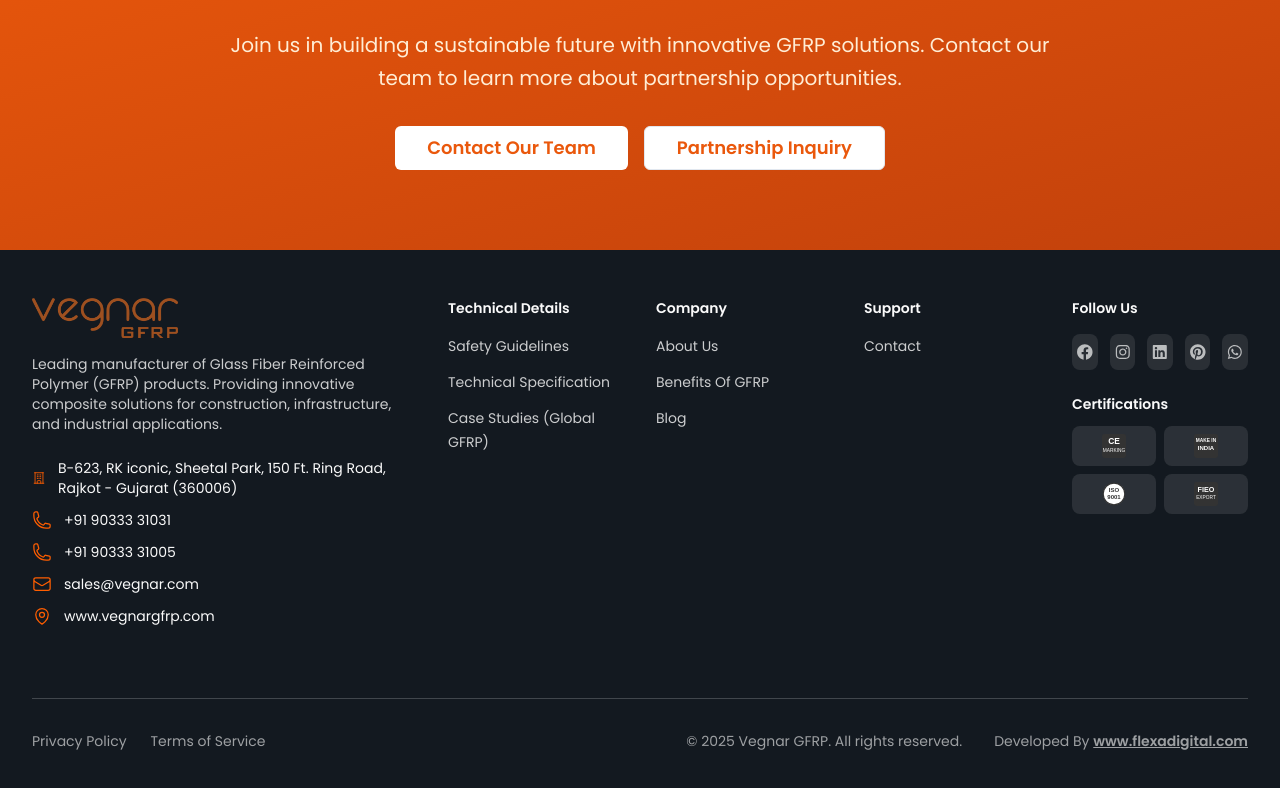
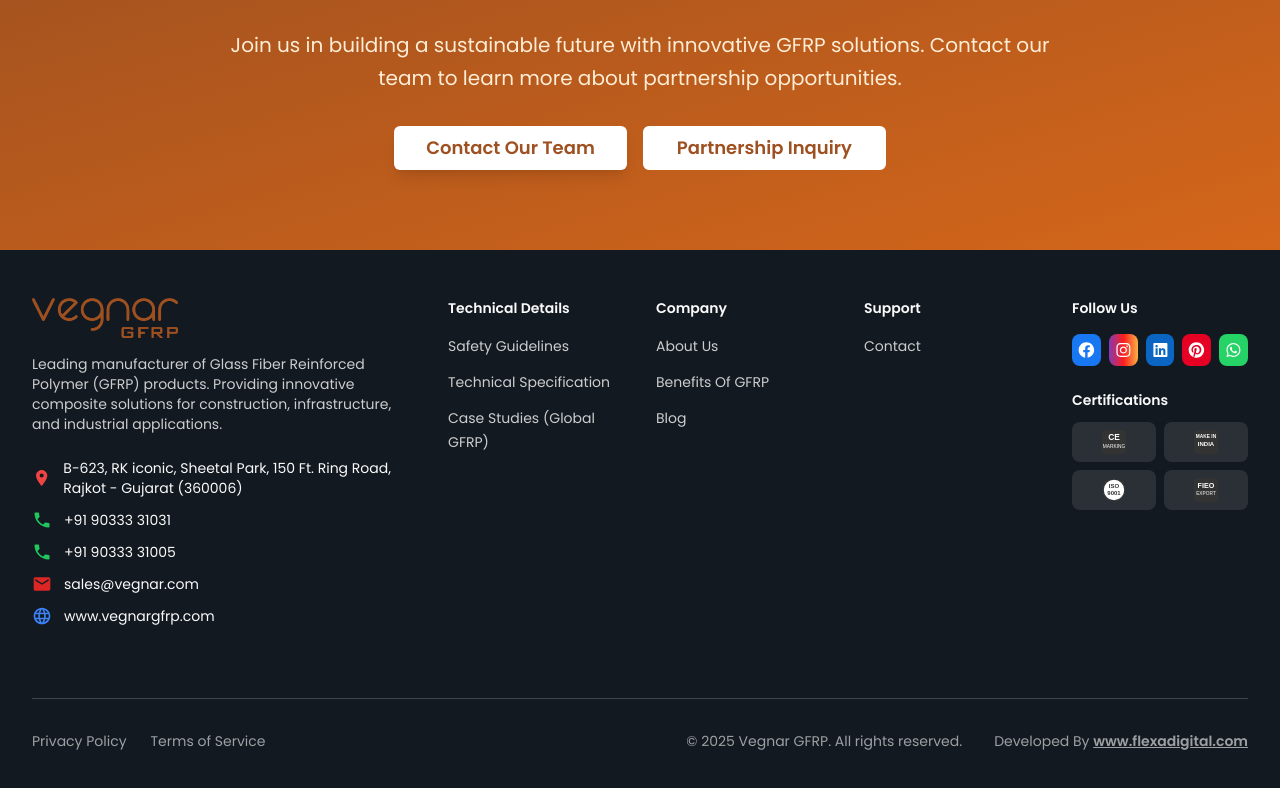
Before and after one commit to gabbar360/vegnar-gfrp_next, a Next.js app: page /corporate-identity in a window 1280 px wide. Shown: the part 1937-2725 px from the top of the page. Built offline with nearby package versions, Linux system fonts and the light colour scheme.

Commit message:
fix footer icon

```diff
--- a/src/app/corporate-identity/page.tsx
+++ b/src/app/corporate-identity/page.tsx
@@ -170,7 +170,7 @@
       </section>
 
       {/* CTA Section */}
-      <section className="py-20 bg-gradient-to-br from-orange-600 to-orange-700">
+      <section className="py-20 bg-gradient-to-br from-[#9e5020] to-[#d4661a]">
         <div className="mx-auto max-w-4xl px-6 lg:px-8 text-center">
           <h2 className="text-4xl font-bold text-white mb-6">
             Partner with VEGNAR GFRP
@@ -184,7 +184,7 @@
             <Link href="/contact">
               <Button
                 size="lg"
-                className="bg-white text-orange-600 hover:bg-orange-50 px-8 py-4 text-lg font-semibold"
+                className="bg-white text-[#9e5020] hover:bg-orange-50 px-8 py-4 text-lg font-semibold shadow-lg hover:shadow-xl transition-all duration-300"
               >
                 Contact Our Team
               </Button>
@@ -192,7 +192,7 @@
             <Button
               variant="outline"
               size="lg"
-              className="bg-white text-orange-600 hover:bg-orange-50 px-8 py-4 text-lg font-semibold"
+              className="bg-white text-[#9e5020] hover:bg-orange-50 border-2 border-white px-8 py-4 text-lg font-semibold transition-all duration-300"
             >
               Partnership Inquiry
             </Button>
--- a/src/components/Footer.tsx
+++ b/src/components/Footer.tsx
@@ -1,10 +1,4 @@
 import Link from 'next/link';
-import {
-  EnvelopeIcon,
-  PhoneIcon,
-  MapPinIcon,
-  BuildingOfficeIcon,
-} from '@heroicons/react/24/outline';
 import {
   FaFacebook,
   FaInstagram,
@@ -12,6 +6,13 @@
   FaPinterest,
   FaWhatsapp,
 } from 'react-icons/fa';
+import {
+  MdLocationOn,
+  MdPhone,
+  MdEmail,
+  MdLanguage,
+  MdBusiness,
+} from 'react-icons/md';
 
 const navigation = {
   products: [
@@ -53,26 +54,26 @@
             {/* Contact Info */}
             <div className="space-y-3 mb-6">
               <div className="flex items-center space-x-3">
-                <BuildingOfficeIcon className="h-5 w-5 text-primary" />
+                <MdLocationOn className="h-7 w-7 text-[#EF4444]" />
                 <span className="text-sm">
                   B-623, RK iconic, Sheetal Park, 150 Ft. Ring Road, Rajkot -
                   Gujarat (360006)
                 </span>
               </div>
               <div className="flex items-center space-x-3">
-                <PhoneIcon className="h-5 w-5 text-primary" />
+                <MdPhone className="h-5 w-5 text-[#22C55E]" />
                 <span className="text-sm">+91 90333 31031</span>
               </div>
               <div className="flex items-center space-x-3">
-                <PhoneIcon className="h-5 w-5 text-primary" />
+                <MdPhone className="h-5 w-5 text-[#22C55E]" />
                 <span className="text-sm">+91 90333 31005</span>
               </div>
               <div className="flex items-center space-x-3">
-                <EnvelopeIcon className="h-5 w-5 text-primary" />
+                <MdEmail className="h-5 w-5 text-[#DC2626]" />
                 <span className="text-sm">sales@vegnar.com</span>
               </div>
               <div className="flex items-center space-x-3">
-                <MapPinIcon className="h-5 w-5 text-primary" />
+                <MdLanguage className="h-5 w-5 text-[#3B82F6]" />
                 <span className="text-sm">www.vegnargfrp.com</span>
               </div>
             </div>
@@ -144,46 +145,46 @@
           {/* Social Media */}
           <div>
             <h3 className="text-sm font-semibold mb-4">Follow Us</h3>
-            <div className="flex space-x-3">
+            <div className="flex space-x-2">
               <a
                 href="https://www.facebook.com/profile.php?id=61581178121824"
                 target="_blank"
                 rel="noopener noreferrer"
-                className="w-9 h-9 bg-secondary-foreground/10 hover:bg-primary/20 rounded-lg flex items-center justify-center transition-all duration-300 hover:scale-110 group"
+                className="w-12 h-8 bg-[#1877F2] hover:bg-[#166FE5] rounded-lg flex items-center justify-center transition-all duration-300 hover:scale-110 group"
               >
-                <FaFacebook className="w-8 h-4 text-secondary-foreground/70 group-hover:text-primary transition-colors" />
+                <FaFacebook className="w-8 h-4 text-white" />
               </a>
               <a
                 href="https://www.instagram.com/vegnargfrp/"
                 target="_blank"
                 rel="noopener noreferrer"
-                className="w-9 h-9 bg-secondary-foreground/10 hover:bg-primary/20 rounded-lg flex items-center justify-center transition-all duration-300 hover:scale-110 group"
+                className="w-12 h-8 bg-gradient-to-r from-[#833AB4] via-[#FD1D1D] to-[#FCB045] hover:from-[#7B2CBF] hover:via-[#E91E63] hover:to-[#FF9800] rounded-lg flex items-center justify-center transition-all duration-300 hover:scale-110 group"
               >
-                <FaInstagram className="w-8 h-4 text-secondary-foreground/70 group-hover:text-primary transition-colors" />
+                <FaInstagram className="w-8 h-4 text-white" />
               </a>
               <a
                 href="https://www.linkedin.com/company/vegnar-gfrp/"
                 target="_blank"
                 rel="noopener noreferrer"
-                className="w-9 h-9 bg-secondary-foreground/10 hover:bg-primary/20 rounded-lg flex items-center justify-center transition-all duration-300 hover:scale-110 group"
+                className="w-12 h-8 bg-[#0A66C2] hover:bg-[#095BA8] rounded-lg flex items-center justify-center transition-all duration-300 hover:scale-110 group"
               >
-                <FaLinkedin className="w-8 h-4 text-secondary-foreground/70 group-hover:text-primary transition-colors" />
+                <FaLinkedin className="w-8 h-4 text-white" />
               </a>
               <a
                 href="https://www.pinterest.com/vegnargfrp/"
                 target="_blank"
                 rel="noopener noreferrer"
-                className="w-9 h-9 bg-secondary-foreground/10 hover:bg-primary/20 rounded-lg flex items-center justify-center transition-all duration-300 hover:scale-110 group"
+                className="w-12 h-8 bg-[#E60023] hover:bg-[#D50020] rounded-lg flex items-center justify-center transition-all duration-300 hover:scale-110 group"
               >
-                <FaPinterest className="w-8 h-4 text-secondary-foreground/70 group-hover:text-primary transition-colors" />
+                <FaPinterest className="w-8 h-4 text-white" />
               </a>
               <a
                 href="https://wa.me/919033331005"
                 target="_blank"
                 rel="noopener noreferrer"
-                className="w-9 h-9 bg-secondary-foreground/10 hover:bg-primary/20 rounded-lg flex items-center justify-center transition-all duration-300 hover:scale-110 group"
+                className="w-12 h-8 bg-[#25D366] hover:bg-[#22C55E] rounded-lg flex items-center justify-center transition-all duration-300 hover:scale-110 group"
               >
-                <FaWhatsapp className="w-8 h-4 text-secondary-foreground/70 group-hover:text-primary transition-colors" />
+                <FaWhatsapp className="w-8 h-4 text-white" />
               </a>
             </div>
 
```
